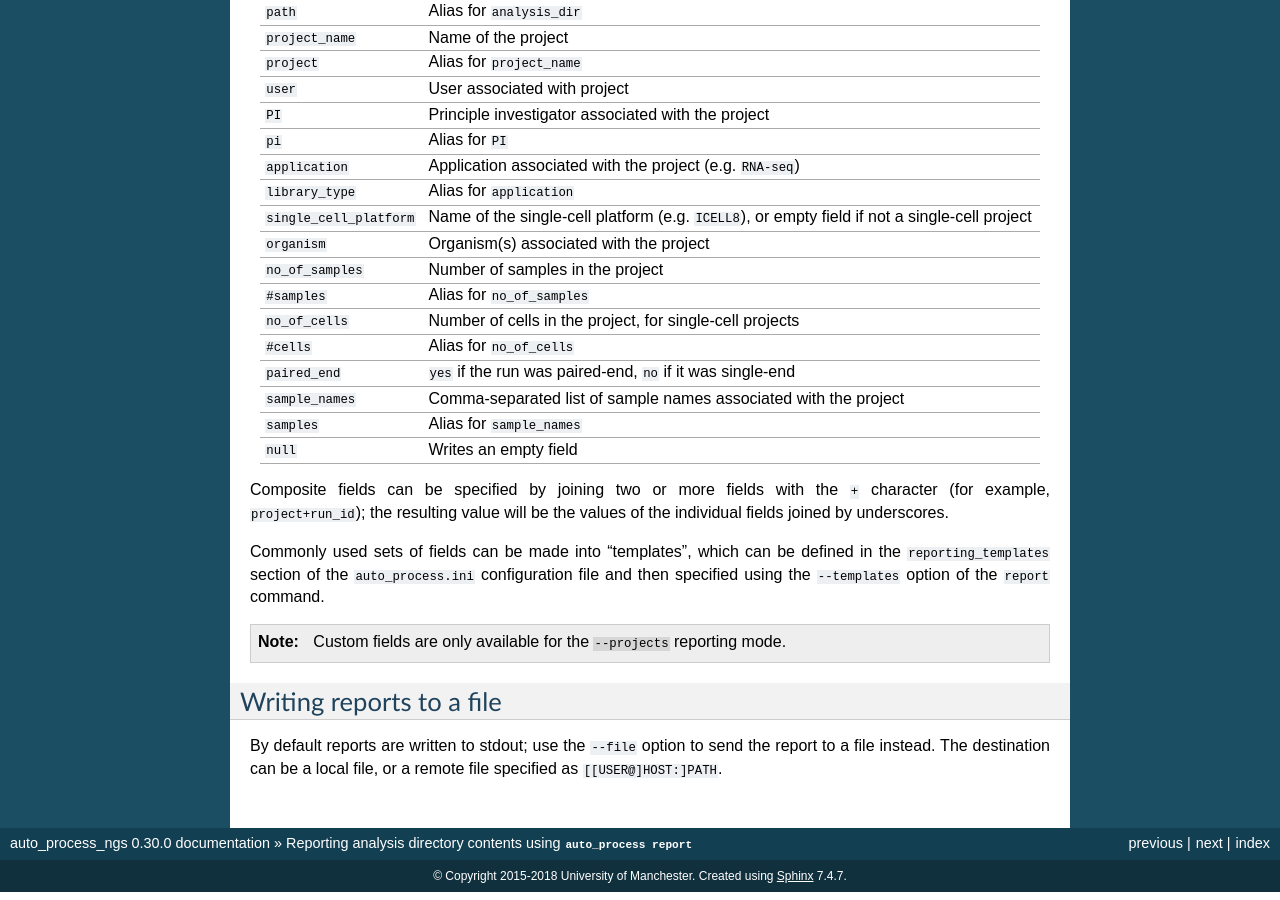
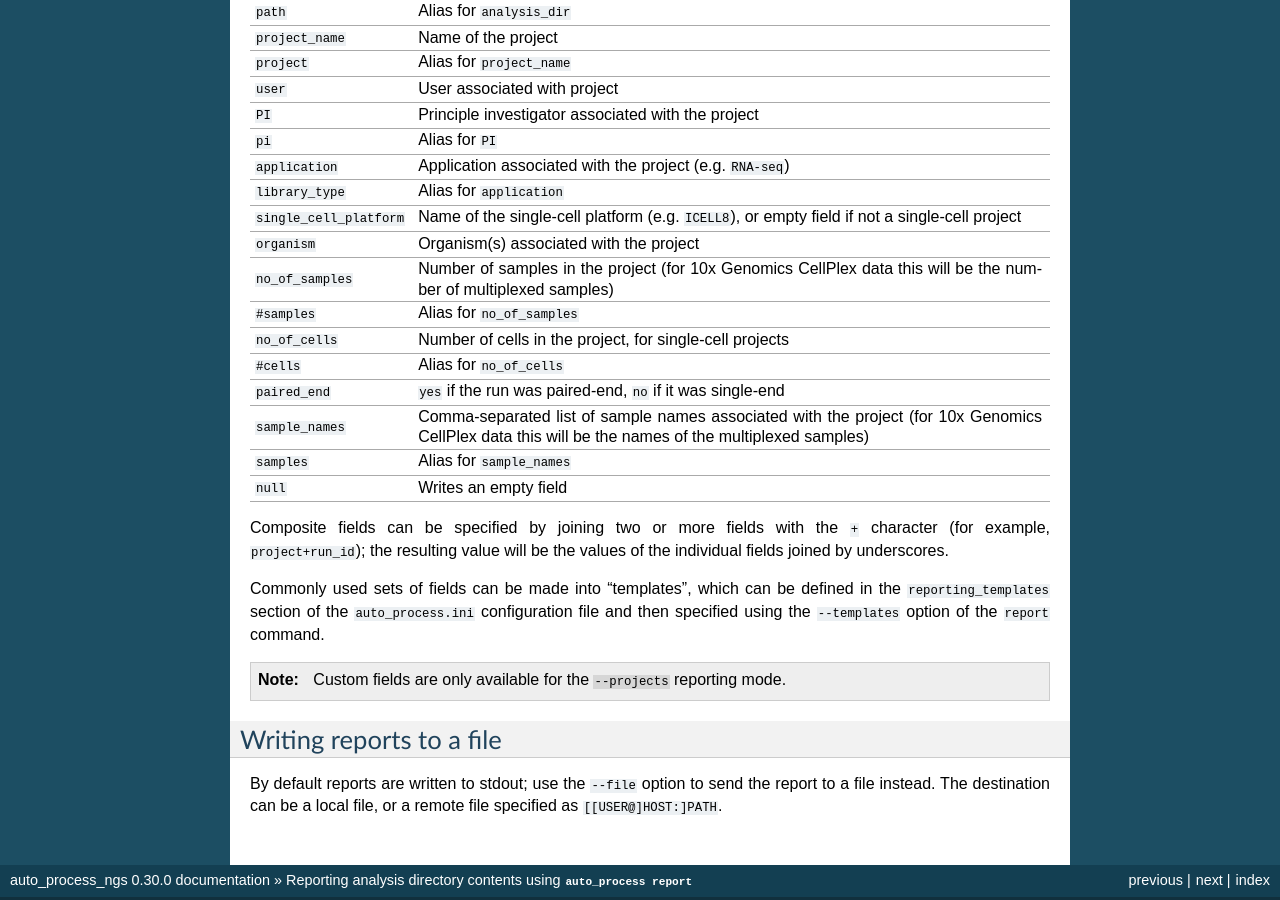
Before and after one commit to fls-bioinformatics-core/auto_process_ngs, a Sphinx documentation site: the page built from docs/source/using/report.rst, in a window 1280 px wide and 900 px high, scrolled down 1668 px. Built offline with Sphinx 7.4.7, drawn with Linux system fonts in a browser that asks for light colours.

Commit message:
Update reporting documentation to accommodate changes for 10x CellPlex data.

```diff
--- a/docs/source/using/report.rst
+++ b/docs/source/using/report.rst
@@ -118,6 +118,9 @@ Field name                Associated value
 ``organism``              Organism(s) associated with the
                           project
 ``no_of_samples``         Number of samples in the project
+                          (for 10x Genomics CellPlex data
+                          this will be the number of
+                          multiplexed samples)
 ``#samples``              Alias for ``no_of_samples``
 ``no_of_cells``           Number of cells in the project,
                           for single-cell projects
@@ -126,6 +129,9 @@ Field name                Associated value
                           ``no`` if it was single-end
 ``sample_names``          Comma-separated list of sample
                           names associated with the project
+                          (for 10x Genomics CellPlex data
+                          this will be the names of the
+                          multiplexed samples)
 ``samples``               Alias for ``sample_names``
 ``null``                  Writes an empty field
 ========================= ========================
```
